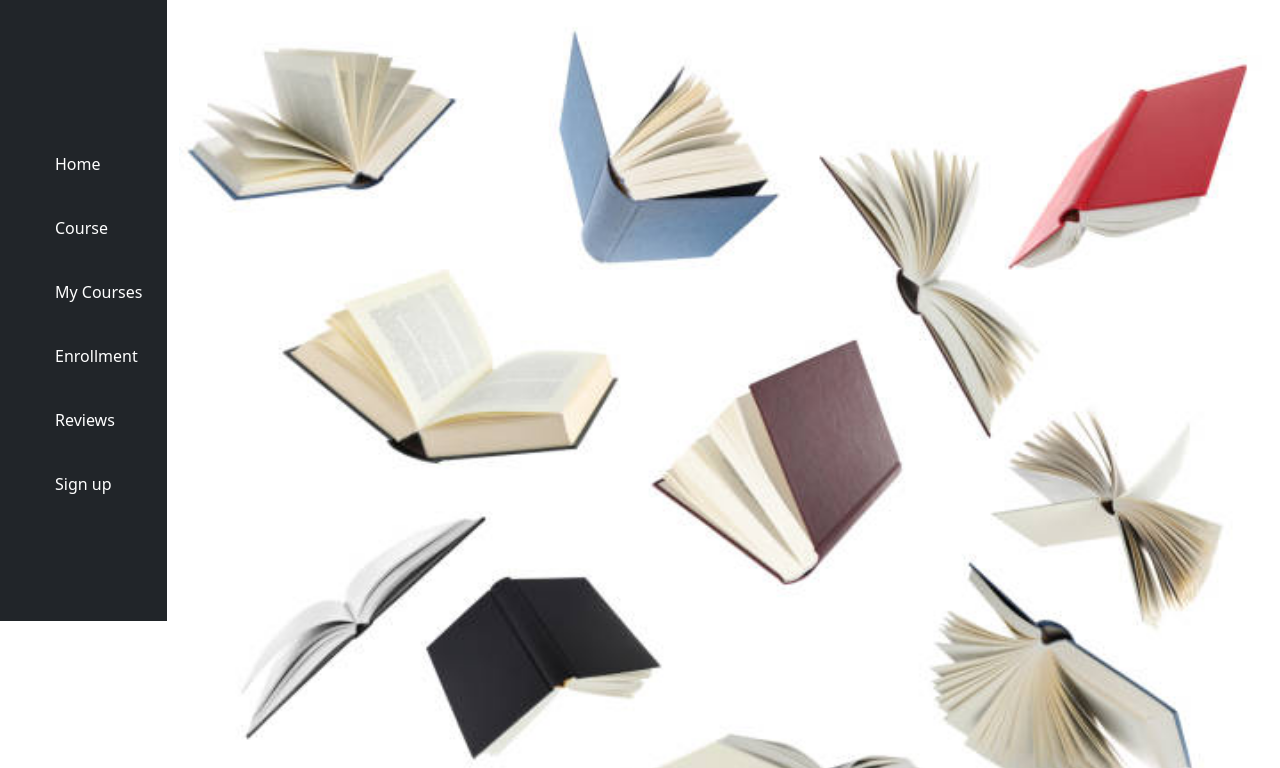
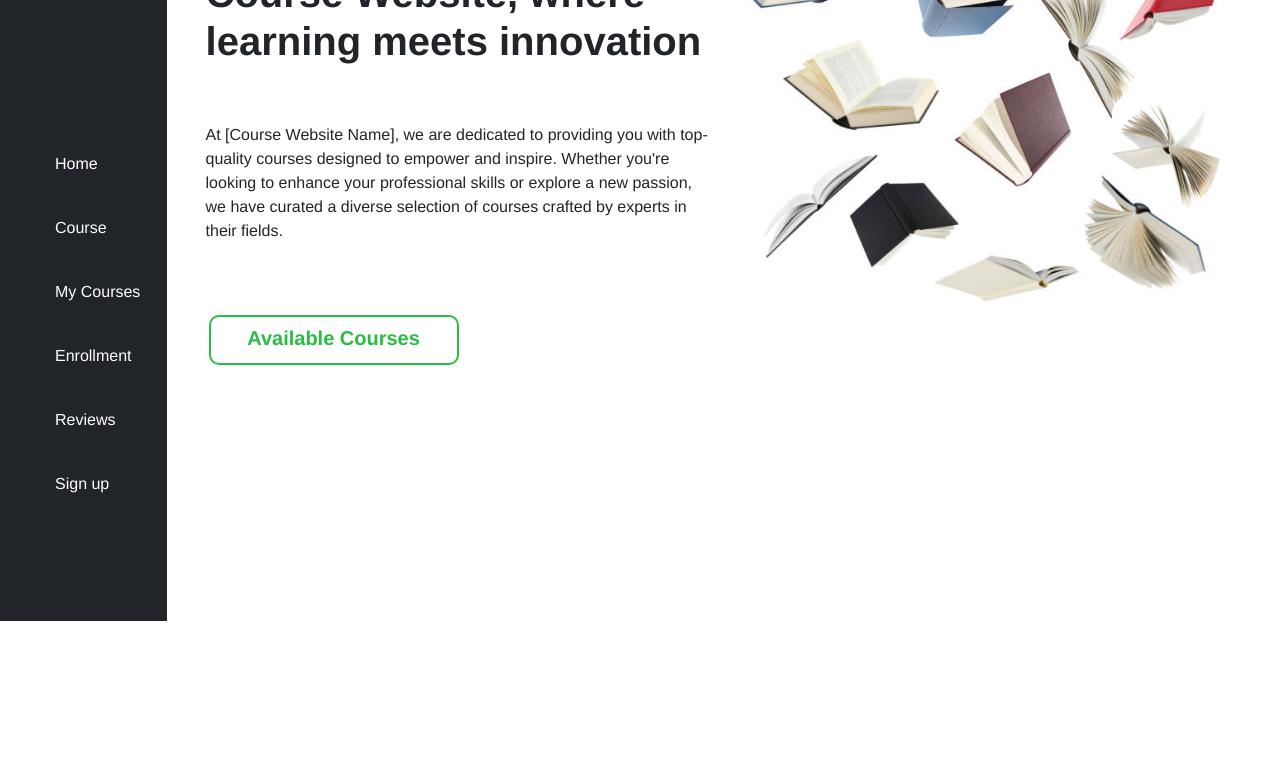
Before and after one commit to meshackmesto/online-course-project, a React app in the folder client/: page / in a window 1280 px wide. Shown: the part 179-947 px from the top of the page. After the commit the page ends 800 px from the top, so only its background shows below. Built offline with nearby package versions, Linux system fonts and the light colour scheme.

Commit message:
redirect from home

```diff
--- a/client/src/App.css
+++ b/client/src/App.css
@@ -2,8 +2,51 @@
 .home {
   display: flex;
   height: 100%;
+  font-family: 'Franklin Gothic Medium', 'Arial Narrow', Arial, sans-serif;
 }
 
+h1{
+  font-weight: bolder;
+}
+
+p{
+  padding-top: 50px;
+}
+
+.row {
+  display: flex;
+  justify-content: space-between;
+  flex-wrap: wrap;
+  margin-left: 15px;
+  margin-right: 15px;
+  padding-top: 100px;
+}
+
+.col-1{
+  flex-basis: 50%;
+}
+
+.col-2{
+  flex-basis: 50%;
+}
+
+.col-2 img{
+  width: 100%;
+}
+
+.btn{
+  width: 250px;
+  height: 50px;
+  margin-left: 15px;
+  font-size: 20px;
+  text-decoration: none;
+  color: rgb(42, 189, 67);
+  font-family: 'Franklin Gothic Medium', 'Arial Narrow', Arial, sans-serif;
+  font-weight: bolder;
+  background-color: rgb(255, 255, 255);
+  border: 2px solid rgb(42, 189, 67);
+  border-radius: 10px;
+}
 
 /* styling logo */
 .logo a{
--- a/client/src/components/Home.js
+++ b/client/src/components/Home.js
@@ -1,62 +1,32 @@
 import React from "react";
 import Navbar from "./Navbar";
 import books from "../assets/image/books.jpg"
+import { Link } from "react-router-dom";
 
 function Home() {
   return (
     <div className="home">
       <Navbar />
-      <section className="container">
-        <container>
-          <row>
-            <div className="col1">
+      <div className="container">
+        <div className="row">
+          <div className="col-1">
             <h1>Welcome to our Online Course Website, where learning meets innovation</h1>
             <p>
-                "At [Course Website Name], we are dedicated to providing you with top-quality
+              At [Course Website Name], we are dedicated to providing you with top-quality
               courses designed to empower and inspire. Whether you're looking to enhance your
               professional skills or explore a new passion, we have curated a diverse selection
-                of courses crafted by experts in their fields."
+              of courses crafted by experts in their fields.
             </p>
           </div>
+          <div className="col-2">
+            <img src={books} alt="" />
+          </div>
 
-            <div className="col2">
-              <img src={books} alt="" className="w-100"/>
+          <Link to={`/course`} className="btn btn-primary">
+            Available Courses
+          </Link>
         </div>
-          </row>
-        </container>
-      </section>
-      {/* <main className="content">
-        <p>"Our courses are designed to be practical, engaging, and accessible, ensuring that
-          you gain the skills and knowledge needed to succeed in today's competitive world.
-          Join thousands of learners worldwide who have already transformed their careers and
-          personal lives through our interactive learning experiences."
-        </p>
-      </main> */}
-
-      {/* <div className=""col-sm-6"">
-        <h2>Featured Courses</h2>
-        <p>"Ready to embark on your learning journey? Browse our catalog of courses and start learning today!"</p>
-        <div class="course-cards"> */}
-          {/* CourseCard component will be imported and used here */}
-        {/* </div>
-      </div> */}
-
-      {/* <div className="content"> */}
-        {/* <h2>Some of the students Reviews</h2>
-        <div class="col lg='6' md= '6'"> */}
-          {/* reviewsCard component will be imported and used here */}
-        {/* </div> */}
-      {/* // </div>
-      <div className="content">
-        <h2>Contact Us</h2>
-        <p>Email: [Contact Email]</p>
-        <p>Phone: [Contact Phone Number]</p>
-        <p>Address: [Contact Address]</p>
-        <p>Hours: [Contact Hours]</p>
-      </div> */}
-
-      {/* Footer component will be imported and used here */}
-
+      </div>
     </div>
   );
 }
```
Lines whose indentation alone changed are shown as unchanged.
